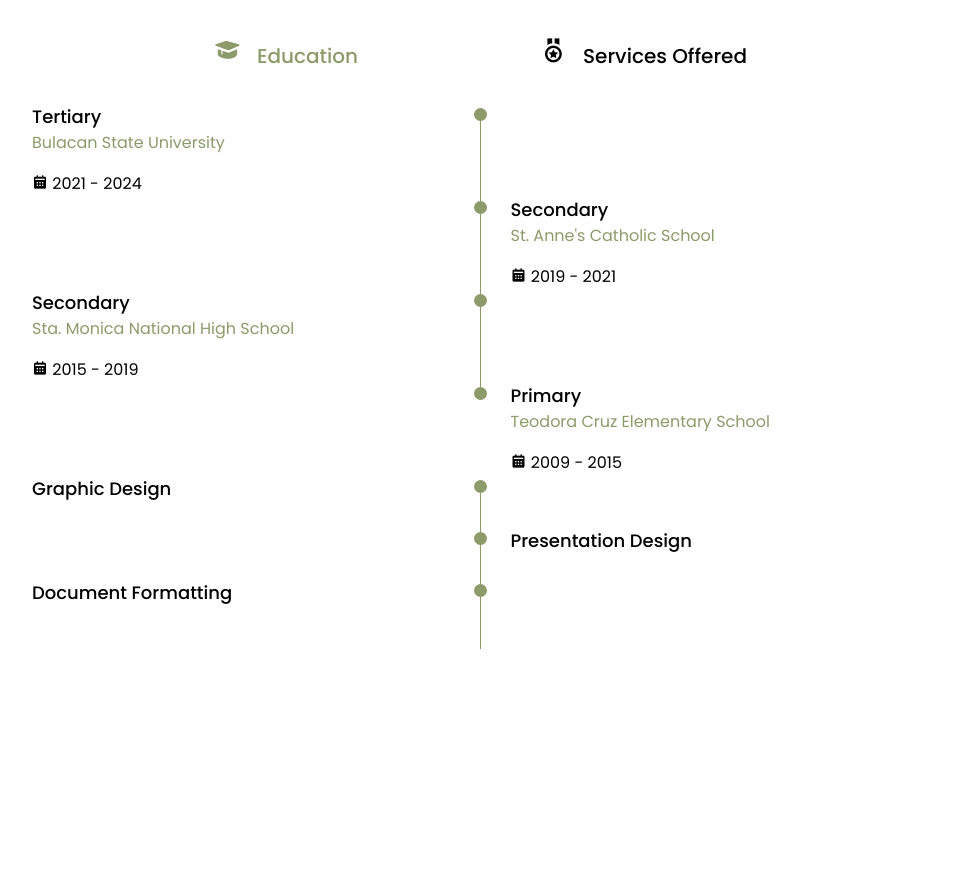
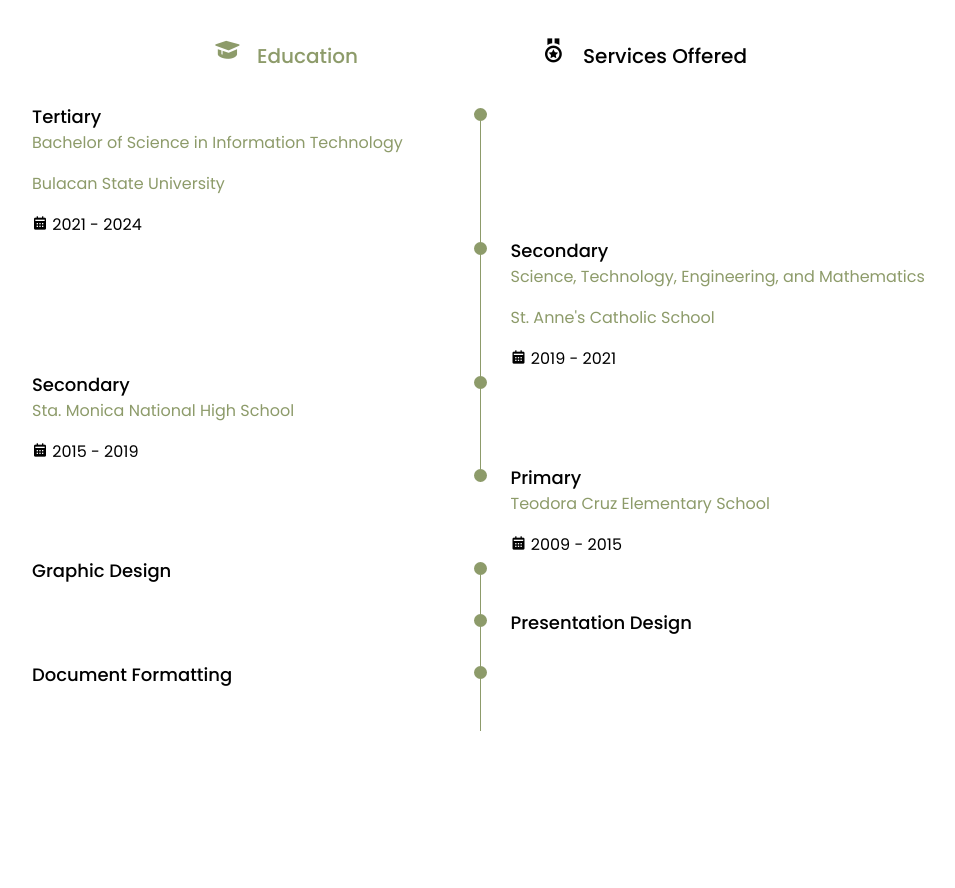
Before and after one commit to jrshannecafe/E-portfolio, a plain HTML site: page index.html in a window 1280 px wide. Shown: the part 1920-2808 px from the top of the page, without its empty margins (160-1115 px from the left). Drawn offline with nearby package versions, Linux system fonts and the light colour scheme.

Commit message:
Update index.html

```diff
--- a/index.html
+++ b/index.html
@@ -107,6 +107,7 @@
                     <div class="qualification_data">
                         <div>
                             <h3 class="qualification_title">Tertiary</h3>
+                            <span class="qualification_subtitle">Bachelor of Science in Information Technology</span>
                             <span class="qualification_subtitle">Bulacan State University</span>
                             <div class="qualification_calendar">
                                 <i class='bx bxs-calendar'></i>
@@ -131,6 +132,7 @@
 
                         <div>
                             <h3 class="qualification_title">Secondary</h3>
+                            <span class="qualification_subtitle">Science, Technology, Engineering, and Mathematics</span>
                             <span class="qualification_subtitle">St. Anne's Catholic School</span>
                             <div class="qualification_calendar">
                                 <i class='bx bxs-calendar'></i>
```
